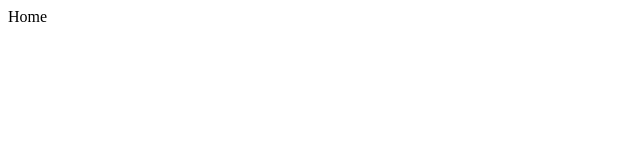
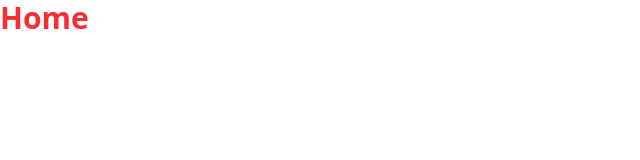
Before and after one commit to TraceOfHumanity/ticketing-microservices, a Next.js app in the folder client/: page / in a window 1280 px wide. Shown: the top 160 px of the page, without its empty margins (0-640 px from the left). Built offline with nearby package versions, Linux system fonts and the light colour scheme.

Commit message:
style(client): update Home component styling with Tailwind CSS classes

```diff
--- /dev/null
+++ b/client/globals.css
@@ -0,0 +1 @@
+@import "tailwindcss";
--- /dev/null
+++ b/client/pages/_app.jsx
@@ -0,0 +1,5 @@
+import "../globals.css";
+
+export default function MyApp({ Component, pageProps }) {
+  return <Component {...pageProps} />;
+}
--- a/client/pages/index.jsx
+++ b/client/pages/index.jsx
@@ -1,3 +1,3 @@
 export default function Home() {
-  return <div>Home</div>;
+  return <div className="text-3xl font-bold text-red-500">Home</div>;
 }
--- /dev/null
+++ b/client/postcss.config.mjs
@@ -0,0 +1,6 @@
+const config = {
+  plugins: {
+    "@tailwindcss/postcss": {},
+  },
+};
+export default config;
```
